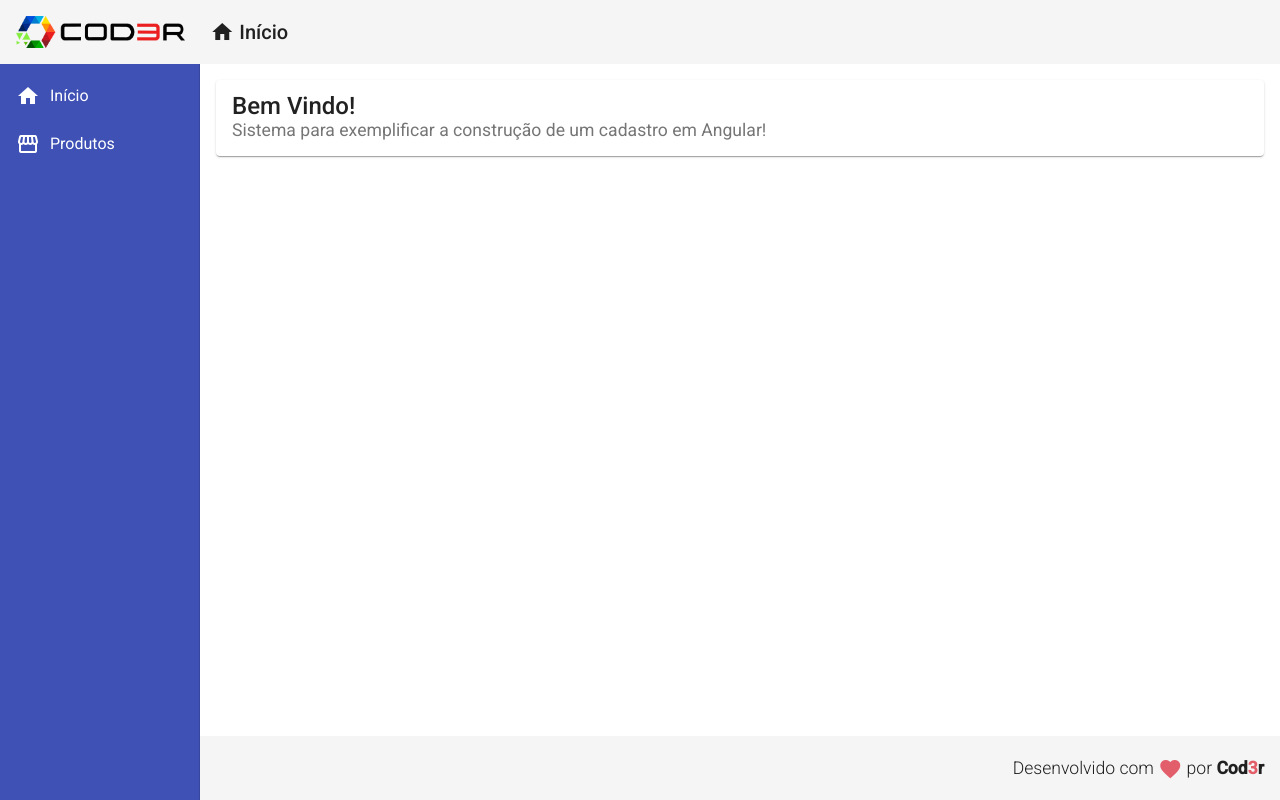
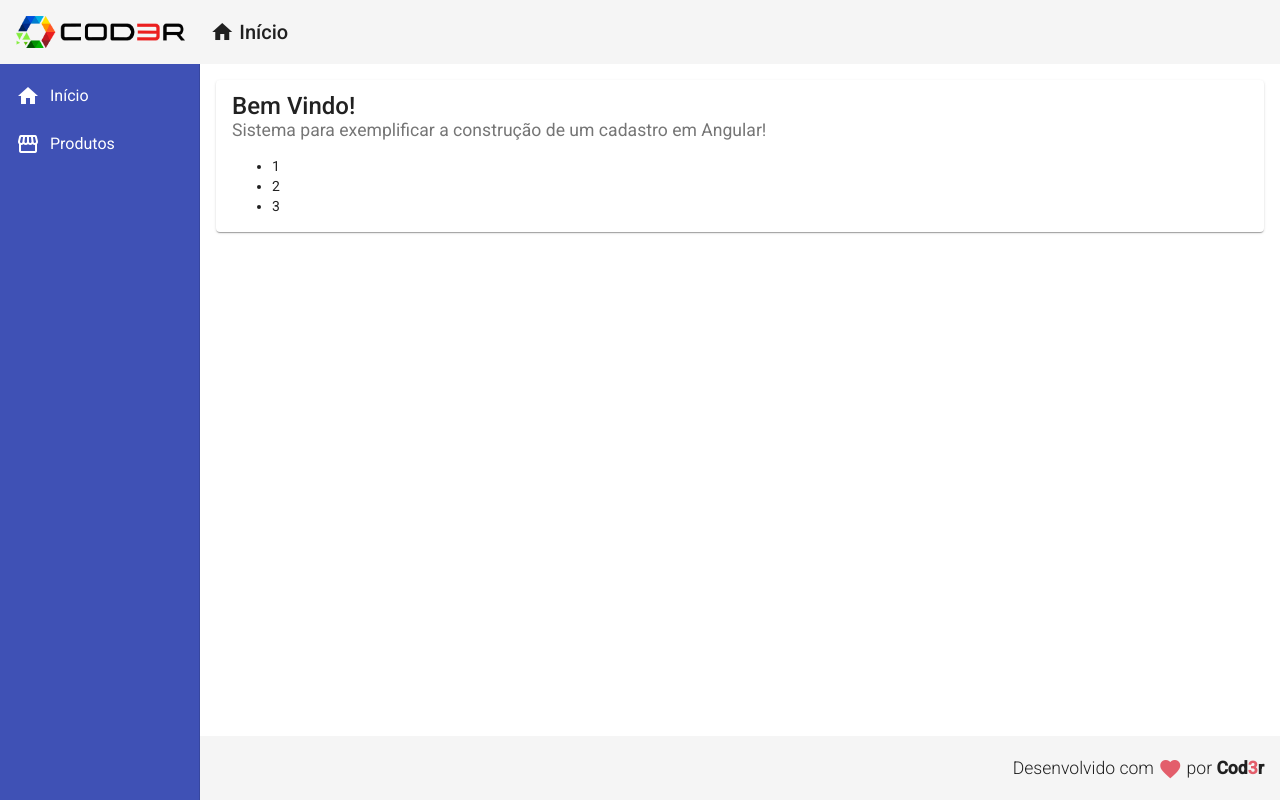
Before and after one commit to Jmar33/Projeto-Angular-CRUD-Produtos, an Angular app in the folder crud/frontend/: page / in a window 1280 px wide. Built offline with nearby package versions, Linux system fonts and the light colour scheme.

Commit message:
Criando diretiva for personalizada

```diff
--- a/crud/frontend/src/app/app.module.ts
+++ b/crud/frontend/src/app/app.module.ts
@@ -16,6 +16,7 @@
 import { HomeComponent } from './views/home/home.component';
 import { ProductCrudComponent } from './views/product-crud/product-crud.component';
 import { RedDirective } from './directives/red.directive';
+import { ForDirective } from './directives/for.directive';
 
 @NgModule({
   declarations: [
@@ -25,7 +26,8 @@
     NavComponent,
     HomeComponent,
     ProductCrudComponent,
-    RedDirective
+    RedDirective,
+    ForDirective,
   ],
   imports: [
     BrowserModule,
--- /dev/null
+++ b/crud/frontend/src/app/directives/for.directive.ts
@@ -0,0 +1,20 @@
+import { Directive, Input, OnInit, TemplateRef, ViewContainerRef } from '@angular/core';
+
+@Directive({
+  selector: '[myFor]'
+})
+export class ForDirective implements OnInit {
+  @Input('myForEm') numbers: number[] =[]
+
+  constructor(private container: ViewContainerRef, private template: TemplateRef<any>) { }
+
+
+  ngOnInit(): void {
+    for(let number of this.numbers){
+      this.container.createEmbeddedView(this.template, {$implicit: number})
+    }
+  }
+
+
+
+}
--- a/crud/frontend/src/app/views/home/home.component.html
+++ b/crud/frontend/src/app/views/home/home.component.html
@@ -5,4 +5,7 @@
     <mat-card-subtitle class="subtitle">
         Sistema para exemplificar a construção de um cadastro em Angular!
     </mat-card-subtitle>
+    <ul>
+        <li *myFor="let n em [1,2,3]">{{n}}</li>
+    </ul>
 </mat-card>
```
